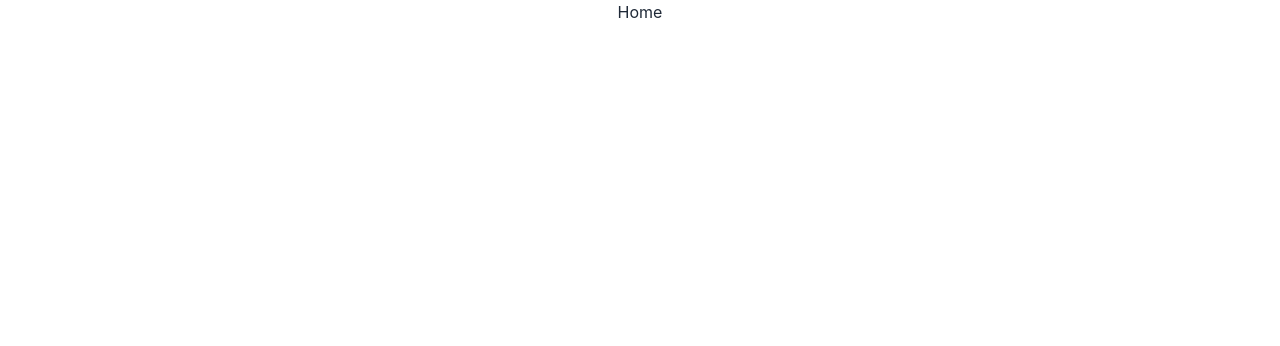
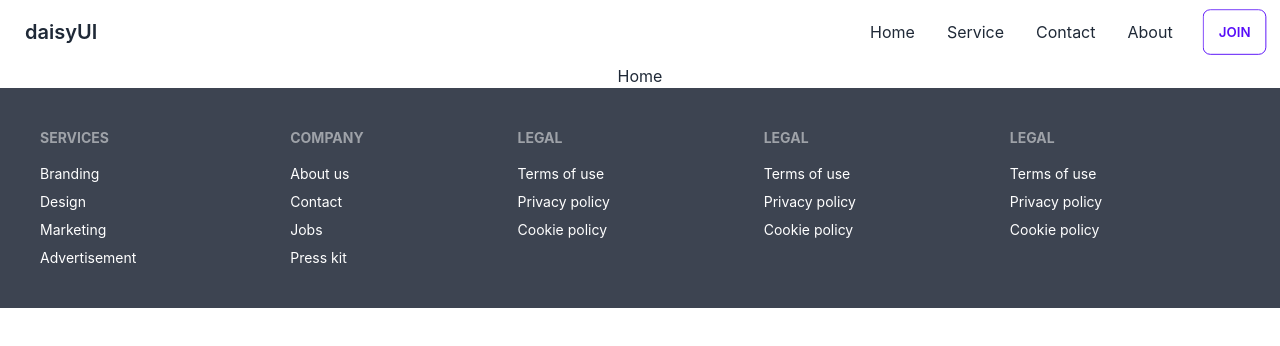
Before and after one commit to hridoy-islam/devhiveclient, a React (Create React App) app: page / in a window 1280 px wide. Shown: the top 346 px of the page. Built offline with nearby package versions, Linux system fonts and the light colour scheme.

Commit message:
added code

```diff
--- a/src/Components/Footer/Footer.js
+++ b/src/Components/Footer/Footer.js
@@ -2,8 +2,7 @@ import React from "react";
 
 const Footer = () => {
   return (
-    <div>
-      <footer className="footer flex flex-wrap items-center justify-evenly p-10 bg-base-200 text-base-content">
+    <footer className="footer p-10 bg-neutral text-neutral-content">
       <div>
         <span className="footer-title">Services</span>
         <a className="link link-hover">Branding</a>
@@ -25,25 +24,18 @@ const Footer = () => {
         <a className="link link-hover">Cookie policy</a>
       </div>
       <div>
-          <span className="footer-title">Newsletter</span>
-          <div className="form-control w-80">
-            <label className="label">
-              <span className="label-text">Enter your email address</span>
-            </label>
-            <div className="relative">
-              <input
-                type="text"
-                placeholder="username@site.com"
-                className="input input-bordered w-full pr-16"
-              />
-              <button className="btn btn-primary absolute top-0 right-0 rounded-l-none">
-                Subscribe
-              </button>
+        <span className="footer-title">Legal</span>
+        <a className="link link-hover">Terms of use</a>
+        <a className="link link-hover">Privacy policy</a>
+        <a className="link link-hover">Cookie policy</a>
       </div>
-          </div>
+      <div>
+        <span className="footer-title">Legal</span>
+        <a className="link link-hover">Terms of use</a>
+        <a className="link link-hover">Privacy policy</a>
+        <a className="link link-hover">Cookie policy</a>
       </div>
     </footer>
-    </div>
   );
 };
 
--- /dev/null
+++ b/src/Components/Header/Header.css
@@ -0,0 +1,3 @@
+.menu-right {
+  margin-left: 230px;
+}
--- /dev/null
+++ b/src/Components/Header/Header.js
@@ -0,0 +1,70 @@
+import React from "react";
+import "./Header.css";
+
+const Header = () => {
+  return (
+    <div className="navbar bg-base-100">
+      <div className="navbar-start">
+        <div className="dropdown">
+          <label tabIndex={0} className="btn btn-ghost lg:hidden">
+            <svg
+              xmlns="http://www.w3.org/2000/svg"
+              className="h-8 w-8"
+              fill="none"
+              viewBox="0 0 24 24"
+              stroke="currentColor"
+            >
+              <path
+                strokeLinecap="round"
+                strokeLinejoin="round"
+                strokeWidth="2"
+                d="M4 6h16M4 12h8m-8 6h16"
+              />
+            </svg>
+          </label>
+          <ul
+            tabIndex={0}
+            className=" menu menu-compact dropdown-content mt-3 p-2 shadow bg-base-100 rounded-box w-52"
+          >
+            <li tabIndex={0}>
+              <a>Home</a>
+            </li>
+            <li tabIndex={0}>
+              <a>Service</a>
+            </li>
+            <li tabIndex={0}>
+              <a>About</a>
+            </li>
+            <li tabIndex={0}>
+              <a>About</a>
+            </li>
+            <button className="btn btn-outline btn-primary">Join</button>
+          </ul>
+        </div>
+        <a className="btn btn-ghost normal-case text-xl text-center">daisyUI</a>
+      </div>
+      <div className="navbar-center hidden lg:flex ">
+        <ul className="menu menu-horizontal px-1 menu-right">
+          <li tabIndex={0}>
+            <a>Home</a>
+          </li>
+          <li tabIndex={0}>
+            <a>Service</a>
+          </li>
+          <li tabIndex={0}>
+            <a>Contact</a>
+          </li>
+          <li tabIndex={0}>
+            <a>About</a>
+          </li>
+          <button className="btn btn-outline btn-primary ml-3">Join</button>
+        </ul>
+      </div>
+      {/* <div className="navbar-end">
+        <button className="btn btn-outline btn-primary">Button</button>
+      </div> */}
+    </div>
+  );
+};
+
+export default Header;
--- a/src/Layout/Main.js
+++ b/src/Layout/Main.js
@@ -1,12 +1,16 @@
-import React from 'react';
-import { Outlet } from 'react-router-dom';
+import React from "react";
+import { Outlet } from "react-router-dom";
+import Footer from "../Components/Footer/Footer";
+import Header from "../Components/Header/Header";
 
 const Main = () => {
-    return (
-        <div>
-            <Outlet></Outlet>
-        </div>
-    );
+  return (
+    <div>
+      <Header></Header>
+      <Outlet></Outlet>
+      <Footer></Footer>
+    </div>
+  );
 };
 
 export default Main;
```
Lines whose indentation alone changed are shown as unchanged.
